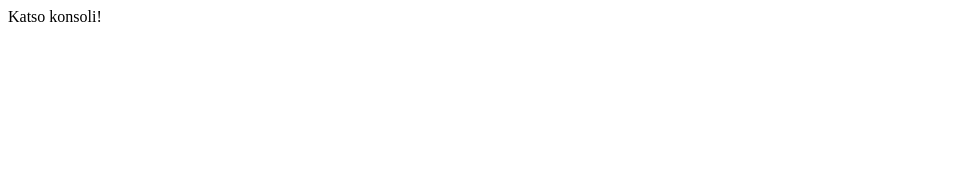
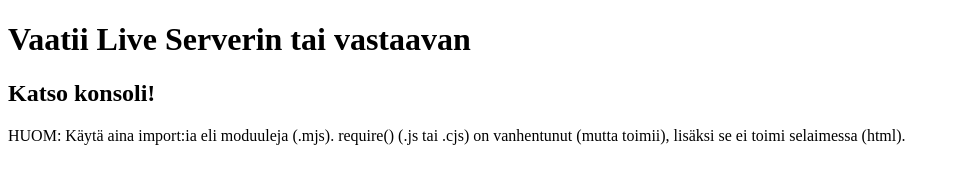
Before and after one commit to GetSomefi/Kurssi_Javascript, a plain HTML site: page moduuli/index.html in a window 1280 px wide. Shown: the whole page, without its empty margins (0-956 px from the left). Drawn offline with Linux system fonts and the light colour scheme.

Commit message:
myös html

```diff
--- a/moduuli/index.html
+++ b/moduuli/index.html
@@ -17,6 +17,8 @@
     <script type="module" src="moduulinkayttaja.mjs"></script>
 </head>
 <body>
-    Katso konsoli!
+    <h1>Vaatii Live Serverin tai vastaavan</h1>
+    <h2>Katso konsoli!</h2>
+    <p>HUOM: Käytä aina import:ia eli moduuleja (.mjs). require() (.js tai .cjs) on vanhentunut (mutta toimii), lisäksi se ei toimi selaimessa (html).</p>
 </body>
 </html>
```
